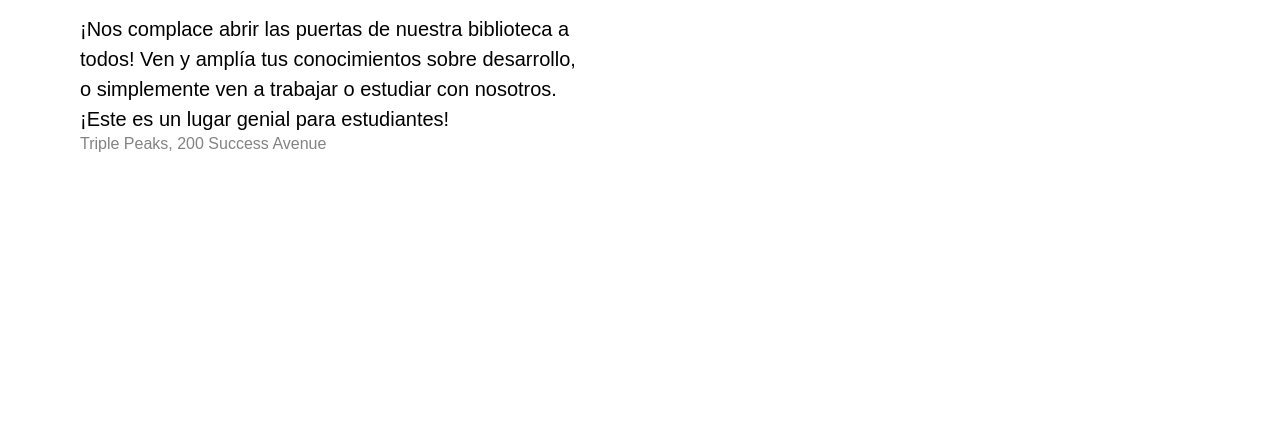
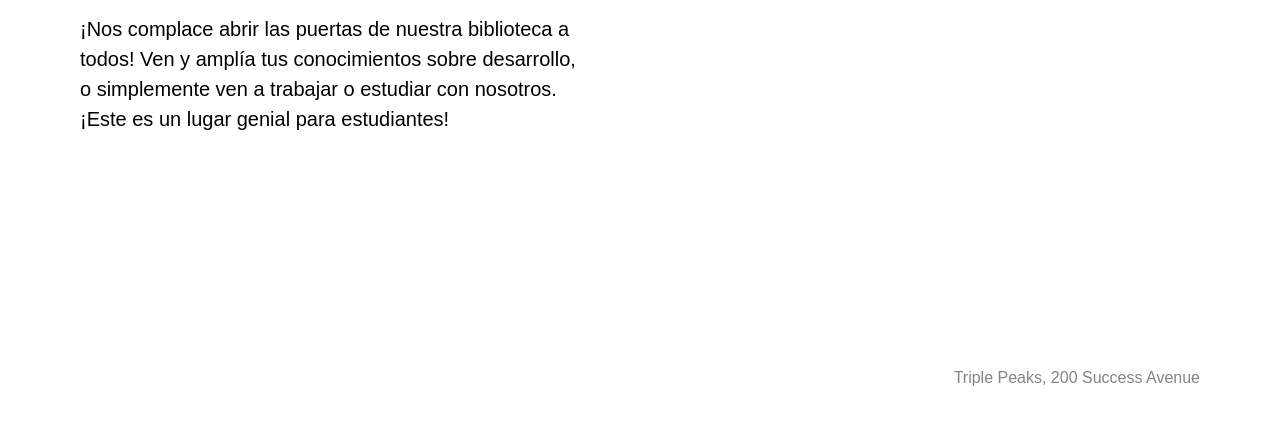
Before and after one commit to OaleVAPE/web_project_library_es, a plain HTML site: page index.html in a window 1280 px wide. Shown: the part 372-800 px from the top of the page. Drawn offline with Linux system fonts and the light colour scheme.

Commit message:
Fix CSS to match initial header footer and required classes

```diff
--- a/styles/style.css
+++ b/styles/style.css
@@ -48,11 +48,11 @@
   color: #000000;
 }
 
-/* CLASE PEDIDA POR LAS PRUEBAS */
+/* clase requerida por las pruebas */
 .header__link {
 }
 
-/* ===== CONTENIDO HEADER ===== */
+/* ===== CONTENIDO DEL HEADER ===== */
 
 .header__content {
   display: flex;
@@ -80,9 +80,12 @@
   height: auto;
 }
 
-/* ===== FOOTER HEADER (NO MODIFICAR ESTILOS) ===== */
+/* ===== FOOTER DEL HEADER (IGUAL AL CÓDIGO INICIAL) ===== */
 
 .header__footer {
+  margin-top: auto;
+  display: flex;
+  justify-content: flex-end;
 }
 
 .header__address {
```
